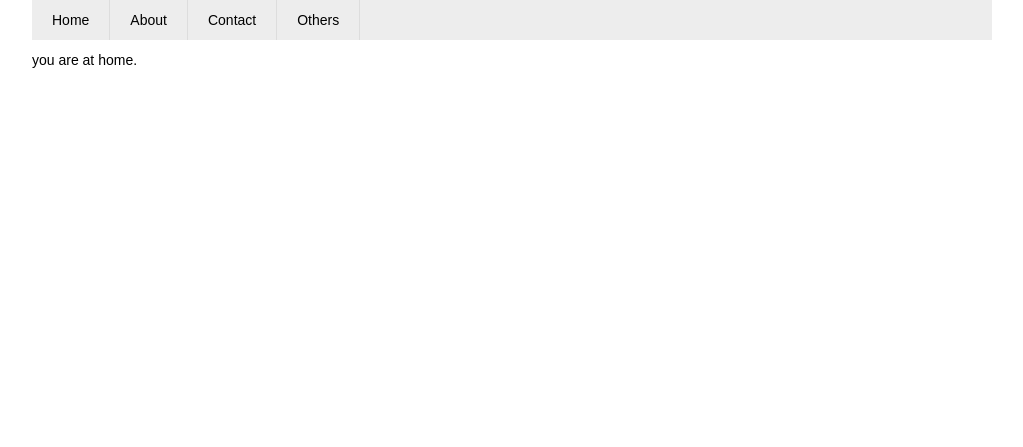
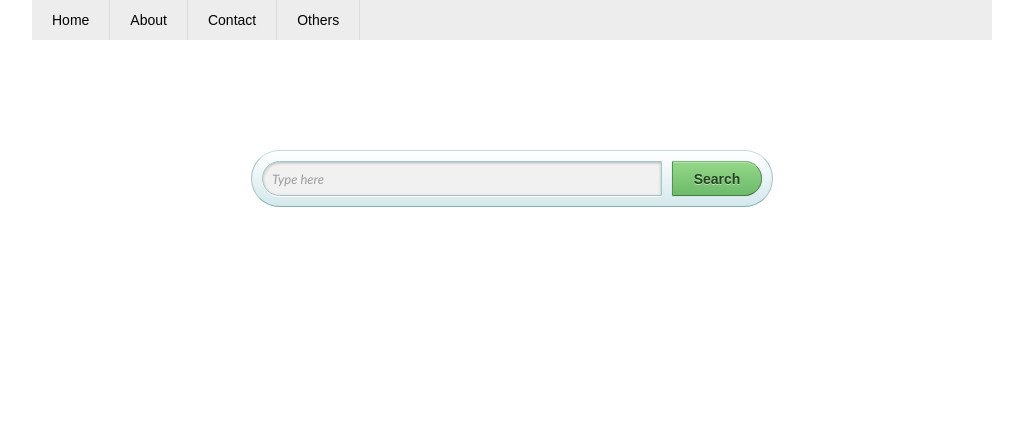
Before and after one commit to nahidhasan/gexpress, a Django app: page /grelation/home/ in a window 1280 px wide. Shown: the part 130-577 px from the top of the page, without its empty margins (128-1151 px from the left). Run offline with Django 3.2, Linux system fonts and the light colour scheme; some libraries are stand-ins or nearby versions.

Commit message:
basic search -1
searching for a gene name and corresponding id is retrieved.

```diff
--- a/gsite/grelation/static/style.css
+++ b/gsite/grelation/static/style.css
@@ -14,3 +14,107 @@
 .maincontent{overflow:hidden;margin-top:10px}
 .push{height:25px}
 .footer{width:960px;background:#2A3C83;color:#fff;height:25px; margin:0 auto;position:relative;clear:both;text-align:center}
+#searchbox
+{
+	background: #eaf8fc;
+	background-image: -moz-linear-gradient(#fff, #d4e8ec);
+	background-image: -webkit-gradient(linear,left bottom,left top,color-stop(0, #d4e8ec),color-stop(1, #fff));
+
+	-moz-border-radius: 35px;
+	border-radius: 35px;
+
+	border-width: 1px;
+	border-style: solid;
+	border-color: #c4d9df #a4c3ca #83afb7;
+	width: 500px;
+	height: 35px;
+	padding: 10px;
+	margin: 100px auto 50px;
+	overflow: hidden; /* Clear floats */
+}
+#search, #submit
+{
+	float: left;
+}
+
+#search
+{
+	padding: 5px 9px;
+	height: 23px;
+	width: 380px;
+	border: 1px solid #a4c3ca;
+	font: normal 13px 'trebuchet MS', arial, helvetica;
+	background: #f1f1f1;
+
+	-moz-border-radius: 50px 3px 3px 50px;
+	 border-radius: 50px 3px 3px 50px;
+	 -moz-box-shadow: 0 1px 3px rgba(0, 0, 0, 0.25) inset, 0 1px 0 rgba(255, 255, 255, 1);
+	 -webkit-box-shadow: 0 1px 3px rgba(0, 0, 0, 0.25) inset, 0 1px 0 rgba(255, 255, 255, 1);
+	 box-shadow: 0 1px 3px rgba(0, 0, 0, 0.25) inset, 0 1px 0 rgba(255, 255, 255, 1);
+}
+
+/* ----------------------- */
+
+#submit
+{
+	background: #6cbb6b;
+	background-image: -moz-linear-gradient(#95d788, #6cbb6b);
+	background-image: -webkit-gradient(linear,left bottom,left top,color-stop(0, #6cbb6b),color-stop(1, #95d788));
+
+	-moz-border-radius: 3px 50px 50px 3px;
+	border-radius: 3px 50px 50px 3px;
+
+	border-width: 1px;
+	border-style: solid;
+	border-color: #7eba7c #578e57 #447d43;
+
+	 -moz-box-shadow: 0 0 1px rgba(0, 0, 0, 0.3), 0 1px 0 rgba(255, 255, 255, 0.3) inset;
+	 -webkit-box-shadow: 0 0 1px rgba(0, 0, 0, 0.3), 0 1px 0 rgba(255, 255, 255, 0.3) inset;
+	 box-shadow: 0 0 1px rgba(0, 0, 0, 0.3), 0 1px 0 rgba(255, 255, 255, 0.3) inset;
+
+	height: 35px;
+	margin: 0 0 0 10px;
+        padding: 0;
+	width: 90px;
+	cursor: pointer;
+	font: bold 14px Arial, Helvetica;
+	color: #23441e;
+
+	text-shadow: 0 1px 0 rgba(255,255,255,0.5);
+}
+
+#submit:hover
+{
+	background: #95d788;
+	background-image: -moz-linear-gradient(#6cbb6b, #95d788);
+	background-image: -webkit-gradient(linear,left bottom,left top,color-stop(0, #95d788),color-stop(1, #6cbb6b));
+}
+
+#submit:active
+{
+	background: #95d788;
+	outline: none;
+
+	 -moz-box-shadow: 0 1px 4px rgba(0, 0, 0, 0.5) inset;
+	 -webkit-box-shadow: 0 1px 4px rgba(0, 0, 0, 0.5) inset;
+	 box-shadow: 0 1px 4px rgba(0, 0, 0, 0.5) inset;
+}
+
+#submit::-moz-focus-inner
+{
+       border: 0;  /* Small centering fix for Firefox */
+}
+#search::-webkit-input-placeholder {
+   color: #9c9c9c;
+   font-style: italic;
+}
+
+#search:-moz-placeholder {
+   color: #9c9c9c;
+   font-style: italic;
+}
+
+#search:-ms-placeholder {
+   color: #9c9c9c;
+   font-style: italic;
+}
--- a/gsite/grelation/urls.py
+++ b/gsite/grelation/urls.py
@@ -4,4 +4,5 @@ from grelation import views
 
 urlpatterns = patterns('',
 	url(r'^home/$', views.home, name = 'gr_home'),
+	url(r'^search/$', views.search, name = 'search'),
 )
--- a/gsite/grelation/views.py
+++ b/gsite/grelation/views.py
@@ -1,6 +1,7 @@
 from grelation.models import Gene
-from django.shortcuts import render_to_response
+from django.shortcuts import render_to_response, render
 from django.template import RequestContext
+from django.http import HttpResponse
 
 def load_gene(file_path_index, file_path_duplicate):
 	#this loads genes from 'gene_index.txt' and 'only_duplicate_complete_list.txt' file
@@ -38,12 +39,22 @@ def load_gene(file_path_index, file_path_duplicate):
 
 	print 'Loading Data Completed'
 
-
+def queryAnalyzer(query):
+	temp = Gene.objects.filter(name__icontains = query)
+	return temp
 
 def home(request):
-	context = {}
+
 	return render_to_response(
 		'grln/home.html',
-		context,
 		context_instance = RequestContext(request),
 		)
+
+def search(request):
+	if 'q' in request.GET and request.GET['q']:
+		search_query = request.GET['q']
+		ids = queryAnalyzer(search_query)
+		message = 'You searched for: %r' %request.GET['q']
+	else:
+		message = 'You submitted an empty form.'
+	return render_to_response('grln/search_result.html',{'gene_id':ids, 'query':search_query},context_instance = RequestContext(request),)
--- a/gsite/gsite/templates/base.html
+++ b/gsite/gsite/templates/base.html
@@ -3,6 +3,10 @@
 	<head>
 		<title> {% block title %}G-Express{% endblock %}</title>
 		<link rel="stylesheet" type="text/css" href={{ STATIC_URL }}style.css />
+		<link rel="stylesheet" href="http://code.jquery.com/ui/1.8.18/themes/base/jquery-ui.css" type="text/css" media="all" />
+		<script src="http://ajax.googleapis.com/ajax/libs/jquery/1.7.1/jquery.min.js" type="text/javascript">
+		</script> <script src="https://ajax.googleapis.com/ajax/libs/jqueryui/1.8.16/jquery-ui.min.js" type="text/javascript"></script>
+
 		{% block extra_head %}{% endblock %}
 	</head>
 	<body>
--- a/gsite/gsite/templates/grln/home.html
+++ b/gsite/gsite/templates/grln/home.html
@@ -1,6 +1,11 @@
 {% extends "base.html" %}
 
-{% block title %} Home - {{ block.super }} {% endblock %}
+{% block title %}{{ block.super }}-Home{% endblock %}
 {% block main_content %}
-	you are at home.
+	<div class="ui-widget">
+		<form id="searchbox" action="/grelation/search/" method="get">
+			<input id="search" type="text" placeholder="Type here" name="q">
+			<input id="submit" type="submit" value="Search">
+		</form>
+	</div>
 {% endblock %}
```
Also changed, not shown: gsite/gsite/templates/grln/search_result.html (added, +15 -0 lines).
